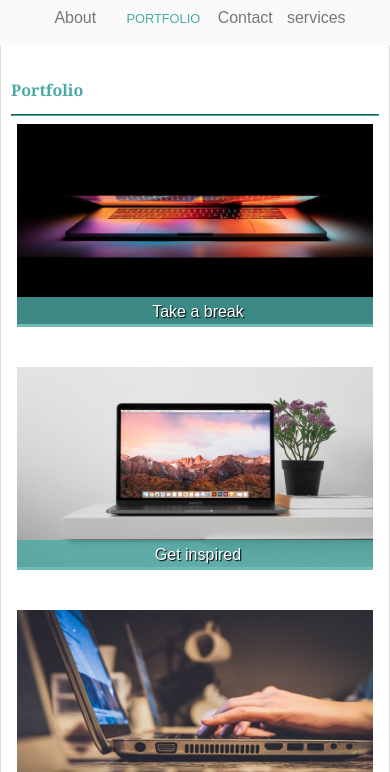
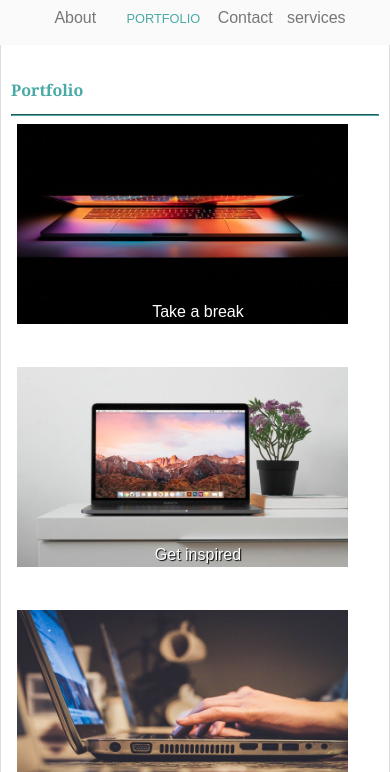
Before and after one commit to Soliperso/Basic-Portfolio, a plain HTML site: page portfolio.html in a window 390 px wide. Shown: the part 72-844 px from the top of the page. Drawn offline with Linux system fonts and the light colour scheme.

Commit message:
Add responsiveness

```diff
--- a/assets/css/style.css
+++ b/assets/css/style.css
@@ -260,7 +260,7 @@ footer {
 .text {
     text-align: center;
     position: absolute;
-    top: 80%;
+    top: 78%;
     left: 0;
     background-color: rgb(74, 170, 165, .8);
     text-shadow: 1px 1px 1px #000;
@@ -437,6 +437,8 @@ hr {
 
   } */
 
+
+
   @media screen and (max-width: 768px) {
       #logo {
           margin-left: 0;
@@ -528,3 +530,19 @@ hr {
     }
 
 }
+
+@media screen and (max-width: 900px) {
+    #logo {
+        margin-left: 0;
+    }
+
+    .image-tabs img {
+        margin-left: -25px;
+    }
+
+    .text {
+        top: 74%;
+        background-color: transparent;
+        top: 74%;
+    }
+}
```
